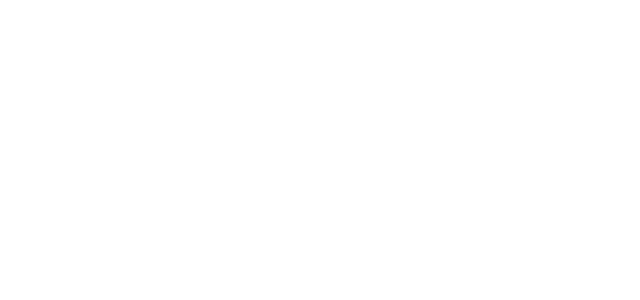
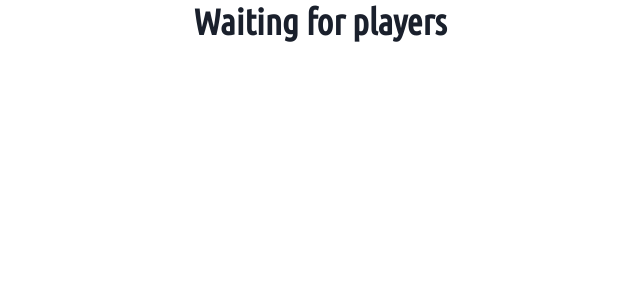
Before and after one commit to FranciscoRossoR/carbon_test, a Next.js app: page / in a window 1280 px wide. Shown: the top 300 px of the page, without its empty margins (320-960 px from the left). Built offline with nearby package versions, Linux system fonts and the light colour scheme.

Commit message:
feat: create default heading panel

```diff
--- a/pages/index.tsx
+++ b/pages/index.tsx
@@ -1,6 +1,10 @@
 import { observer } from "mobx-react"
 import Head from "next/head"
 import React from "react"
+
+import gameState from 'pages/store'
+import { Flex } from "@chakra-ui/react"
+import HeadingPanel from "src/components/layout/HeadingPanel"
 
 export default observer(class Play extends React.Component<{}, {}> {
 
@@ -16,6 +20,7 @@
                     <meta name="description" content="Carbon City Zero" />
                     <link rel="icon" href="/favicon.ico" />
                 </Head>
+                <HeadingPanel flex="1 1 100%" />
             </>
         )
     }
--- /dev/null
+++ b/pages/store.ts
@@ -0,0 +1,6 @@
+import GameState from "framework/entities/gameState";
+import CarbonCityZeroState from "src/entities/carboncityzero/carbonCityZeroState";
+
+var gameState = new CarbonCityZeroState(1, 4, [], [], "open");
+
+export default gameState;
--- /dev/null
+++ b/src/components/layout/HeadingPanel.tsx
@@ -0,0 +1,27 @@
+import { FlexProps, Heading, VStack } from "@chakra-ui/react";
+import { observer } from "mobx-react";
+import gameState from "pages/store";
+import React from "react";
+
+type IHeadingProps = {} & FlexProps;
+
+export default observer(class HeadingPanel extends React.Component<IHeadingProps, {}> {
+
+    public constructor(props: IHeadingProps) {
+        super(props);
+    }
+
+    public render() {
+
+        return (
+            <VStack>
+                {(gameState.status === "open") ?
+                    <>
+                        <Heading>Waiting for players</Heading>
+                    </> : null}
+            </VStack>
+        );
+
+    }
+
+})
--- /dev/null
+++ b/src/entities/carboncityzero/carbonCityZeroState.ts
@@ -0,0 +1,11 @@
+import GameAction from "framework/entities/gameAction";
+import GameState from "framework/entities/gameState";
+
+export default class CarbonCityZeroState extends GameState {
+
+
+    protected computeAvailableActions(): GameAction[] {
+        throw new Error("Method not implemented.");
+    }
+
+}
```
